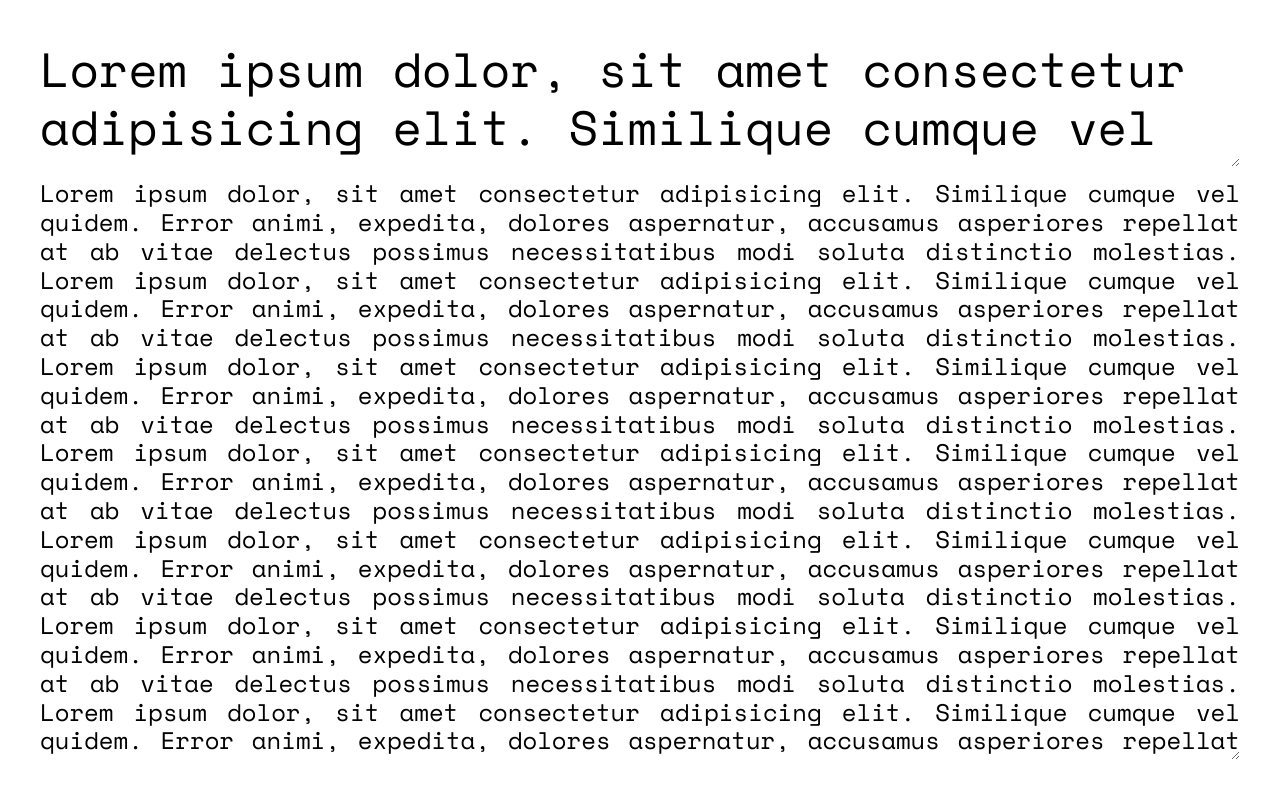
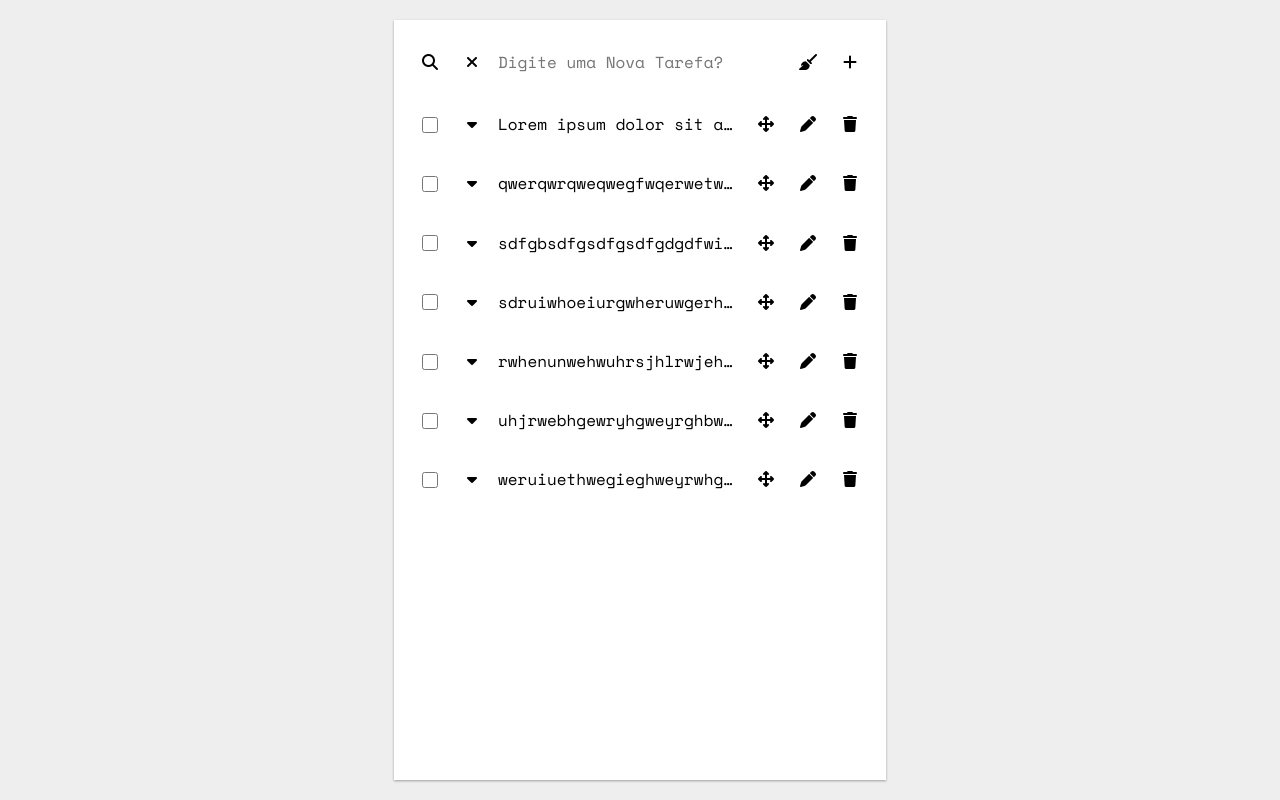
Before and after one commit to SamarionJunior/Projetos, a React (Create React App) app: page / in a window 1280 px wide. Built offline with nearby package versions, Linux system fonts and the light colour scheme.

Commit message:
Atualizando layout

```diff
--- a/package.json
+++ b/package.json
@@ -11,6 +11,7 @@
     "@testing-library/react": "^13.3.0",
     "@testing-library/user-event": "^13.5.0",
     "axios": "^0.27.2",
+    "font-awesome": "^4.7.0",
     "react": "^18.1.0",
     "react-dom": "^18.1.0",
     "react-redux": "^8.0.2",
--- a/public/index.html
+++ b/public/index.html
@@ -3,7 +3,7 @@
   <head>
     <meta charset="utf-8" />
     <link rel="icon" href="%PUBLIC_URL%/favicon.ico" /><meta name="viewport" content="width=device-width, initial-scale=1.0, maximum-scale=1.0, user-scalable=no" />
-    <link rel="stylesheet" href="https://cdnjs.cloudflare.com/ajax/libs/font-awesome/4.7.0/css/font-awesome.min.css">
+    <link rel="stylesheet" href="https://cdnjs.cloudflare.com/ajax/libs/font-awesome/6.3.0/css/all.min.css" integrity="sha512-SzlrxWUlpfuzQ+pcUCosxcglQRNAq/DZjVsC0lE40xsADsfeQoEypE+enwcOiGjk/bSuGGKHEyjSoQ1zVisanQ==" crossorigin="anonymous" referrerpolicy="no-referrer" />
     <meta name="theme-color" content="#000000" />
     <meta name="description" content="Web site created using create-react-app"/>
     <title>React App</title>
--- a/src/App.jsx
+++ b/src/App.jsx
@@ -3,13 +3,13 @@ import "./style.css";
 import React from "react";
 import { Routes, Route } from "react-router-dom";
 
-import { library } from '@fortawesome/fontawesome-svg-core'
-import { fab } from '@fortawesome/free-brands-svg-icons'
-import {
-  faPlus, faTrash, faMagnifyingGlass, faXmark,
-  faArrowsUpDownLeftRight, faPen, faCaretDown,
-  faFloppyDisk
-} from '@fortawesome/free-solid-svg-icons'
+// import { library } from '@fortawesome/fontawesome-svg-core'
+// import { fab } from '@fortawesome/free-brands-svg-icons'
+// import {
+//   faPlus, faTrash, faMagnifyingGlass, faXmark,
+//   faArrowsUpDownLeftRight, faPen, faCaretDown,
+//   faFloppyDisk, faBroom
+// } from '@fortawesome/free-solid-svg-icons'
 
 // import Painel from './pages/Painel';
 // import Gallery from './pages/Gallery';
@@ -18,19 +18,19 @@ import Schedule from "./pages/Schedule";
 import ToDo from "./pages/ToDo";
 import Notepad from "./pages/Notepad";
 
-library.add(fab,
-  faPlus, faTrash, faMagnifyingGlass, faXmark,
-  faArrowsUpDownLeftRight, faPen, faCaretDown,
-  faFloppyDisk
-)
+// library.add(fab,
+//   faPlus, faTrash, faMagnifyingGlass, faXmark,
+//   faArrowsUpDownLeftRight, faPen, faCaretDown,
+//   faFloppyDisk, faBroom
+// )
 
 const App = _ => (
   <div className="App">
     <Routes>
       {/* <Route path="painel" element={<Painel />} /> */}
       <Route path="agenda" element={<Schedule />} />
-      <Route path="todo" element={<ToDo />} />
-      <Route path="/" element={<Notepad />} />
+      <Route path="/" element={<ToDo />} />
+      <Route path="notepad" element={<Notepad />} />
     </Routes>
   </div>
 )
--- a/src/pages/Notepad/style.css
+++ b/src/pages/Notepad/style.css
@@ -185,6 +185,7 @@
     margin: 0;
     padding: 0;
     padding-bottom: 1.2rem;
+    height: 100%;
 }
 .ScrollTextArea{
     background-color: #fff;
--- a/src/pages/ToDo/index.jsx
+++ b/src/pages/ToDo/index.jsx
@@ -1,22 +1,28 @@
 import "../../style.css"
 import "./style.css"
 
-import React from "react";
+import React, { useEffect } from "react";
 import { useState } from "react";
 
-import { FontAwesomeIcon } from '@fortawesome/react-fontawesome'
+// import { FontAwesomeIcon } from '@fortawesome/react-fontawesome'
 
 const ToDo = _ => {
     console.clear()
     const [newTaskInput, setNewTaskInput] = useState("")
     const [tasks, setTasks] = useState([
-        {isChecked: false, name: "fdsghsdfgsfgfgsfg344535234525634636456345635sdfgsdfgsdfgsdfgs", id: Math.random()},
-        {isChecked: false, name: "b", id: Math.random()},
-        {isChecked: false, name: "c", id: Math.random()},
-        {isChecked: false, name: "c", id: Math.random()},
-        {isChecked: false, name: "c", id: Math.random()},
-        {isChecked: false, name: "c", id: Math.random()},
-        {isChecked: false, name: "c", id: Math.random()},
+        {isChecked: false, name: "Lorem ipsum dolor sit amet consectetur adipisicing elit. Natus cupiditate accusantium vero, odio fugit nemo. Commodi hic rem architecto quae, sapiente perspiciatis iure quas inventore neque, tempora beatae amet aliquid.", id: Math.random()},
+        {isChecked: false, name: "qwerqwrqweqwegfwqerwetwetsdtsetwertwertwertwertertwertfwertwertre", id: Math.random()},
+        {isChecked: false, name: "sdfgbsdfgsdfgsdfgdgdfwiuygiufcbasgyfgwrefbgrfyhsigfysrgvfbsuifdgvysd", id: Math.random()},
+        {isChecked: false, name: "sdruiwhoeiurgwheruwgerhgwuyehgweyghweoiugeghweuighwoegweugowehgu", id: Math.random()},
+        {isChecked: false, name: "rwhenunwehwuhrsjhlrwjehgbgxdflngvwehrugwhergvnwergmwejghwerjgwergwergwe", id: Math.random()},
+        {isChecked: false, name: "uhjrwebhgewryhgweyrghbwehgwbreywcncwyhrvnhevuerwervbkhwejrvnwekvhervjhwe", id: Math.random()},
+        {isChecked: false, name: "weruiuethwegieghweyrwhgeryweeeeeeeeeehrwfgbrnhwfergrywiugryqwguehuqie", id: Math.random()},
+        // {isChecked: false, name: "b", id: Math.random()},
+        // {isChecked: false, name: "c", id: Math.random()},
+        // {isChecked: false, name: "c", id: Math.random()},
+        // {isChecked: false, name: "c", id: Math.random()},
+        // {isChecked: false, name: "c", id: Math.random()},
+        // {isChecked: false, name: "c", id: Math.random()},
         // {isChecked: false, name: "c", id: Math.random()},
         // {isChecked: false, name: "c", id: Math.random()},
         // {isChecked: false, name: "c", id: Math.random()},
@@ -112,6 +118,8 @@ const ToDo = _ => {
         )
         setNewTaskInput("")
     }
+    const [dataList, setDataList] = useState(tasks)
+    const [searchList, setSearchList] = useState(false)
     const Check = id => setTasks(tasks.map(task => {
         if(task.id === id){
             task.isChecked = !task.isChecked
@@ -124,45 +132,100 @@ const ToDo = _ => {
         }
         return true
     }))
+    const Search = _ => {
+        setSearchList(true)
+        setDataList(tasks.map(task => {
+            if(task.name.includes(newTaskInput)){
+                return task
+            }
+        }))
+    }
+    useEffect(() => {
+        if(!searchList){
+            setDataList(tasks)
+            console.log("setDataList")
+        }
+    }, [tasks, searchList])
+    const FullText = (command, id) => {
+        if(command){
+            document.getElementById(`Label${id}`).style.whiteSpace = "normal"
+            document.getElementById(`Items${id}`).style.alignItems = "start"
+            document.getElementById(`FullTextButtonOpen${id}`).style.display = "none"
+            document.getElementById(`FullTextButtonClose${id}`).style.display = "block"
+        }else{
+            document.getElementById(`Label${id}`).style.whiteSpace = "nowrap"
+            document.getElementById(`Items${id}`).style.alignItems = "center"
+            document.getElementById(`FullTextButtonOpen${id}`).style.display = "block"
+            document.getElementById(`FullTextButtonClose${id}`).style.display = "none"
+        }
+    }
+    // useEffect(() => {
+    //     setShow(dataList.length !== 0 ? dataList.map(task =>
+    //         <div key={String(task.id)} className="Items">
+    //             <input id={`check${task.id}`} name={`check${task.id}`} type="checkbox" className="CheckInput"  check={String(task.isChecked)} onChange={(e) => Check(Number(task.id))}/>
+    //             <button className="ButtonCheckInput" onClick={(e => RemoveTask(Number(task.id)))}>
+    //                 <FontAwesomeIcon icon="fa-caret-down" />
+    //             </button>
+    //             <label htmlFor={`check${task.id}`} className={task.isChecked ? "Label cortado" : "Label"}>{task.name}</label>
+    //             <button className="ButtonCheckInput" onClick={(e => RemoveTask(Number(task.id)))}>
+    //                 <FontAwesomeIcon icon="fa-arrows-up-down-left-right" />
+    //             </button>
+    //             <button className="ButtonCheckInput" onClick={(e => RemoveTask(Number(task.id)))}>
+    //                 <FontAwesomeIcon icon="fa-pen" />
+    //             </button>
+    //             <button className="ButtonCheckInput" onClick={(e => RemoveTask(Number(task.id)))}>
+    //                 <FontAwesomeIcon icon="fa-trash" />
+    //             </button>
+    //         </div>
+    //     ) : <h1>Vazio!!!</h1>)
+    // }, [dataList])
     console.log(tasks)
     return (
         <div id="ToDo" className="ToDo">
             <main className="ToDoContent">
                 <section className="List BoxShadow">
                     <div className="Form">
+                        <button className="ButtonTextInput" onClick={() => newTaskInput !== "" ? Search() : console.log("Vazio!!!")}>
+                            <i className="fa-solid fa-magnifying-glass" />
+                        </button>
+
+                        <button className="ButtonTextInput" onClick={() => searchList !== false ? setSearchList(false) : undefined}>
+                            <i className="fa-solid fa-xmark" />
+                        </button>
+
+                        <input id="NewTaskInput" name="NewTaskInput" type="text" className="TextInput" placeholder="Digite uma Nova Tarefa?" value={newTaskInput} onChange={(e) => setNewTaskInput(String(e.target.value))}/>
+
+                        <button className="ButtonTextInput" onClick={() => newTaskInput !== "" ? setNewTaskInput("") : console.log("Vazio!!!")}>
+                            <i className="fa-solid fa-broom"></i>
+                        </button>
+
                         <button className="ButtonTextInput" onClick={() => newTaskInput !== "" ? setNewTask(newTaskInput) : console.log("Vazio!!!")}>
-                            <FontAwesomeIcon icon="fa-magnifying-glass" />
-                        </button>
-                        <input id="NewTaskInput" name="NewTaskInput" type="text" className="TextInput" placeholder="Digite uma Nova Tarefa?" value={newTaskInput} onChange={(e) => setNewTaskInput(String(e.target.value))}/>
-                        <button className="ButtonTextInput" onClick={() => newTaskInput !== "" ? setNewTask(newTaskInput) : console.log("Vazio!!!")}>
-                            <FontAwesomeIcon icon="fa-xmark" />
-                        </button>
-                        <button className="ButtonTextInput" onClick={() => newTaskInput !== "" ? setNewTask(newTaskInput) : console.log("Vazio!!!")}>
-                            <FontAwesomeIcon icon="fa-plus" />
+                            <i className="fa-solid fa-plus" />
                         </button>
                     </div>
                     <div className="Tasks">
                         <div className="Scroll">
-                            {tasks.length !== 0 ? tasks.map(task =>
-                                <div key={String(task.id)} className="Items">
+                            {dataList.length !== 0 ? dataList.map(task =>
+                                task !== undefined ? <div key={String(task.id)} className="Items" id={`Items${task.id}`} >
                                     <input id={`check${task.id}`} name={`check${task.id}`} type="checkbox" className="CheckInput"  check={String(task.isChecked)} onChange={(e) => Check(Number(task.id))}/>
+                                    <button className="ButtonCheckInput" id={`FullTextButtonOpen${task.id}`} onClick={(e => FullText(true, Number(task.id)))}>
+                                        <i className="fa-solid fa-caret-down" />
+                                    </button>
+                                    <button className="ButtonCheckInput" id={`FullTextButtonClose${task.id}`} style={{display: "none"}} onClick={(e => FullText(false, Number(task.id)))}>
+                                        <i className="fa-solid fa-caret-up" />
+                                    </button>
+                                    <label htmlFor={`check${task.id}`} id={`Label${task.id}`}  className={task.isChecked ? "Label cortado" : "Label"}>{task.name}</label>
                                     <button className="ButtonCheckInput" onClick={(e => RemoveTask(Number(task.id)))}>
-                                        <FontAwesomeIcon icon="fa-caret-down" />
-                                    </button>
-                                    <label htmlFor={`check${task.id}`} className={task.isChecked ? "Label cortado" : "Label"}>{task.name}</label>
-                                    <button className="ButtonCheckInput" onClick={(e => RemoveTask(Number(task.id)))}>
-                                        <FontAwesomeIcon icon="fa-arrows-up-down-left-right" />
+                                        <i className="fa-solid fa-arrows-up-down-left-right" />
                                     </button>
                                     <button className="ButtonCheckInput" onClick={(e => RemoveTask(Number(task.id)))}>
-                                        <FontAwesomeIcon icon="fa-pen" />
+                                        <i className="fa-solid fa-pen" />
                                     </button>
                                     <button className="ButtonCheckInput" onClick={(e => RemoveTask(Number(task.id)))}>
-                                        <FontAwesomeIcon icon="fa-trash" />
+                                        <i className="fa-solid fa-trash" />
                                     </button>
-                                </div>
-                            ) :
-                                <h1>Vazio!!!</h1>
-                            }
+                                </div> : undefined
+                            ) : <h1>Vazio!!!</h1>}
                         </div>
                     </div>
                 </section>
--- a/src/pages/ToDo/style.css
+++ b/src/pages/ToDo/style.css
@@ -50,24 +50,35 @@
                 width: 100%;
                 height: auto;
                 display: grid;
-                grid-template-columns: auto 1fr auto auto;
-                grid-gap: 2rem;
+                grid-template-columns: auto auto 1fr auto auto;
+                gap: 1rem;
+                justify-items: center;
+                align-items: center;
+                /* display: flex;
+                align-items: center;
+                justify-content: center; */
             }
 
+            /* .Form > *{
+                margin-right: 1rem;
+            }
+
+            .Form > *:last-child{
+                margin-right: 0;
+            } */
+
                 .TextInput{
-                    padding: 1.0rem;
-                    padding-left: 0;
-                    padding-right: 0;
-                    flex-grow: 1;
-                    min-width: 50%;
+                    width: 100%;
+                    padding: 1rem 0;
 
                     text-overflow: ellipsis;
                     overflow: hidden;
                     white-space: nowrap;
 
-                    padding-bottom: calc(1rem - 3px);
                     border-bottom: 3px solid transparent;
-                }.TextInput:hover, .TextInput:focus{
+                    border-top: 3px solid transparent;
+                }
+                .TextInput:hover, .TextInput:focus{
                     border-bottom: 3px solid black;
                 }
 
@@ -75,8 +86,12 @@
                     background-color: transparent;
                     font-size: black;
                     cursor: pointer;
+                    width: 3.2rem;
+                    height: 3.2rem;
+                    border-radius: 4px;
                 }
                 .ButtonTextInput:hover{
+                    background-color: black;
                     color: #fff;
                 }
 
@@ -96,8 +111,10 @@
                     .Items{
                         width: 100%;
                         display: grid;
-                        grid-template-columns: auto auto 1fr auto auto auto;
-                        gap: 2rem;
+                        grid-template-columns: 3.2rem auto 1fr auto auto auto;
+                        gap: 1rem;
+                        justify-items: center;
+                        align-items: center;
                         margin-bottom: calc(2rem -  3px);
                         border-bottom: 3px solid transparent;
                     }.Items:hover, .Items:focus{
@@ -109,13 +126,14 @@
                             display: flex;
                             justify-content: center;
                             align-content: center;
-                            width: auto;
-                            min-width: 1.6rem;
+                            width: 16px;
+                            height: 16px;
+                            margin: 0.8rem;
                             cursor: pointer;
                         }
 
                         .Label{
-
+                            width: 100%;
                             padding: 1.0rem;
                             padding-left: 0;
                             padding-right: 0;
@@ -131,11 +149,15 @@
                             background-color: transparent;
                             font-size: black;
                             cursor: pointer;
+                            width: 3.2rem;
+                            height: 3.2rem;
+                            border-radius: 4px;
                         }
                         /* .ButtonCheckInput>*{
                             font-size: 3rem;
                         } */
                         .ButtonCheckInput:hover{
+                            background-color: black;
                             color: #fff;
                         }
 
--- a/src/style.css
+++ b/src/style.css
@@ -1,3 +1,4 @@
+
 *{
     margin: 0;
     padding: 0;
```
Also changed, not shown: 1 other file (tests, documents, lock files or other folders).
